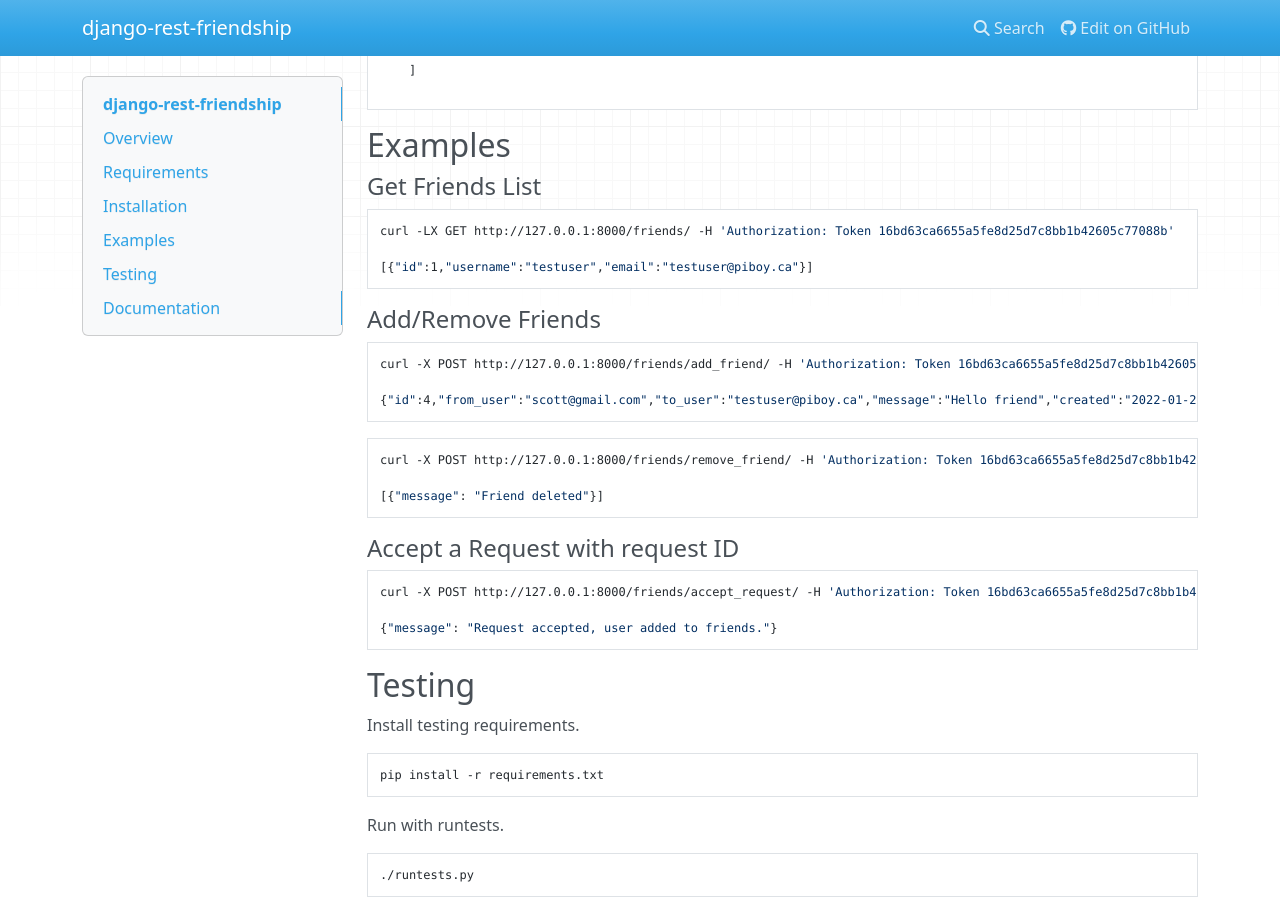
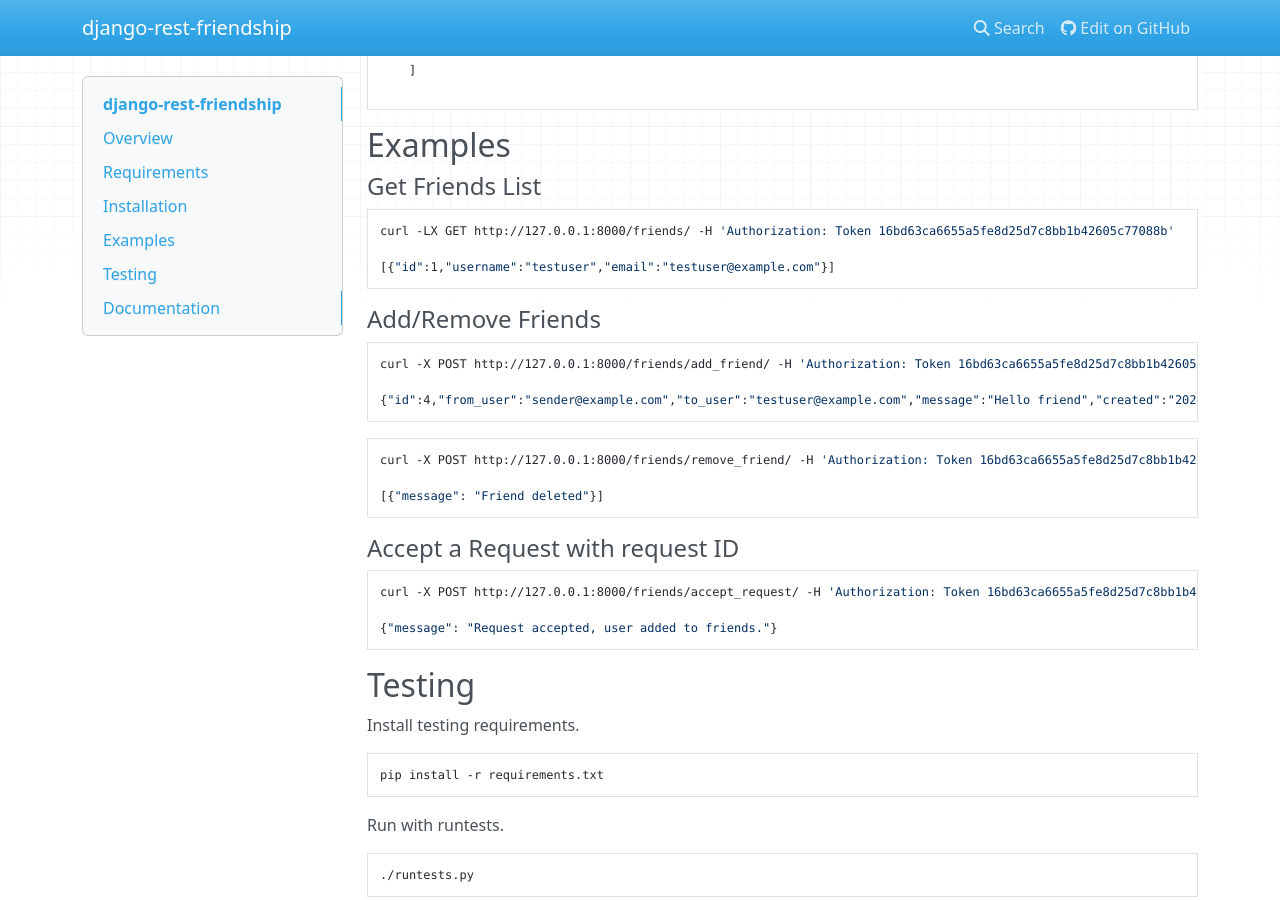
Before and after one commit to dnmellen/django-rest-friendship, an MkDocs documentation site: the page built from docs/index.md, in a window 1280 px wide and 900 px high, scrolled down 1114 px. Built offline with MkDocs 1.6.1, drawn with Linux system fonts in a browser that asks for light colours; nearby versions of some CDN libraries.

Commit message:
Generalized example

````diff
--- a/docs/index.md
+++ b/docs/index.md
@@ -64,7 +64,7 @@ And don't forget to add the following to your project `urls.py`
 ```bash
 curl -LX GET http://127.0.0.1:8000/friends/ -H 'Authorization: Token 16bd63ca6655a5fe8d25d7c8bb1b42605c77088b'
 
-[{"id":1,"username":"testuser","email":"testuser@piboy.ca"}]
+[{"id":1,"username":"testuser","email":"testuser@example.com"}]
 ```
 
 #### Add/Remove Friends
@@ -72,7 +72,7 @@ curl -LX GET http://127.0.0.1:8000/friends/ -H 'Authorization: Token 16bd63ca665
 ```bash
 curl -X POST http://127.0.0.1:8000/friends/add_friend/ -H 'Authorization: Token 16bd63ca6655a5fe8d25d7c8bb1b42605c77088b' --data 'to_user=testuser&message=Hello+friend'
 
-{"id":4,"from_user":"scott@gmail.com","to_user":"testuser@piboy.ca","message":"Hello friend","created":"2022-01-22T04:21:43.593950Z","rejected":null,"viewed":null}
+{"id":4,"from_user":"sender@example.com","to_user":"testuser@example.com","message":"Hello friend","created":"2022-01-22T04:21:43.593950Z","rejected":null,"viewed":null}
 ```
 
 ```bash
````
